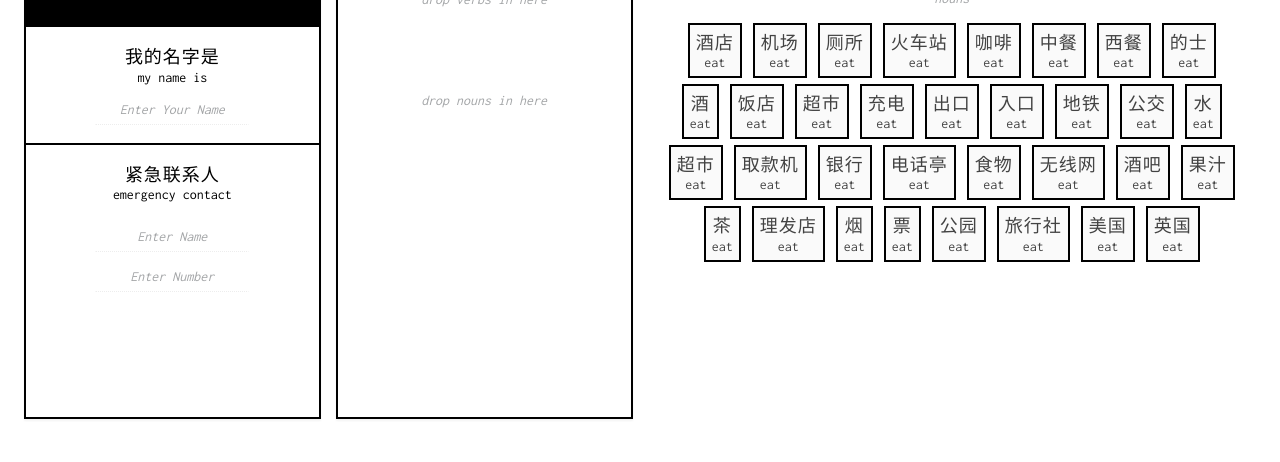
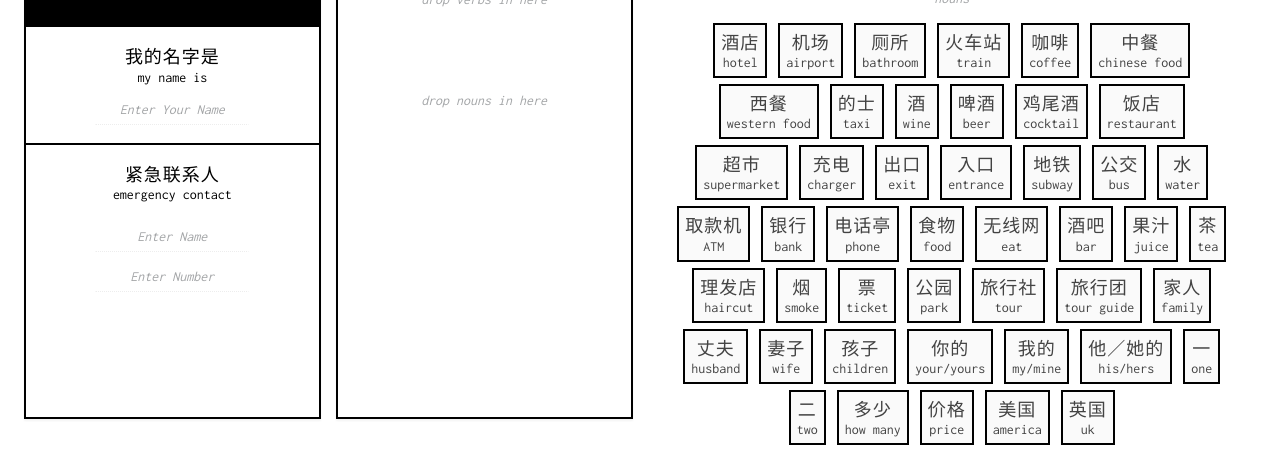
Before and after one commit to lymcho/chinasurvivalkit, a plain HTML site: page index.html in a window 1280 px wide. Shown: the part 338-800 px from the top of the page. Drawn offline with nearby package versions, Linux system fonts and the light colour scheme.

Commit message:
second commit
second commit

```diff
--- a/index.html
+++ b/index.html
@@ -27,7 +27,7 @@ initial-scale=1.0">
 <img src="images/logo.png"  alt="">
 
     <br> <br>
-    <p>you'll need this a minimal survival kit&nbsp;&nbsp;<a href="">how this works</a></p>
+    <p>you'll need this survival kit&nbsp;&nbsp;<a href="">how this works</a></p>
     <br> <br> <br>
     <!-- <div class="right"><p><mark>by ling zhou</mark></p></div> -->
 </div>
@@ -117,9 +117,13 @@ initial-scale=1.0">
     <p class="title">去</p>
     <p>go to</p>
     </div>
-      <div class="container">
+    <div class="container">
     <p class="title">找</p>
     <p>find</p>
+    </div>
+    <div class="container">
+    <p class="title">问</p>
+    <p>ask</p>
     </div>
     <div class="container">
     <p class="title">买</p>
@@ -144,91 +148,95 @@ initial-scale=1.0">
 
     <div class="container">
     <p class="title">酒店</p>
-    <p>eat</p>
+    <p>hotel</p>
     </div>
     <div class="container">
     <p class="title">机场</p>
-    <p>eat</p>
+    <p>airport </p>
     </div>
     <div class="container">
     <p class="title">厕所</p>
-    <p>eat</p>
+    <p>bathroom</p>
     </div>
     <div class="container">
     <p class="title">火车站</p>
-    <p>eat</p>
+    <p>train</p>
     </div>
     <div class="container">
     <p class="title">咖啡</p>
-    <p>eat</p>
+    <p>coffee</p>
     </div>
      <div class="container">
     <p class="title">中餐</p>
-    <p>eat</p>
+    <p>chinese food</p>
     </div>
     <div class="container">
     <p class="title">西餐</p>
-    <p>eat</p>
+    <p>western food</p>
     </div>
     <div class="container">
     <p class="title">的士</p>
-    <p>eat</p>
+    <p>taxi</p>
     </div>
     <div class="container">
     <p class="title">酒</p>
-    <p>eat</p>
+    <p>wine</p>
+    </div>
+    <div class="container">
+    <p class="title">啤酒</p>
+    <p>beer</p>
+    </div>
+    <div class="container">
+    <p class="title">鸡尾酒</p>
+    <p>cocktail</p>
     </div>
     <div class="container">
     <p class="title">饭店</p>
-    <p>eat</p>
+    <p>restaurant</p>
     </div>
     <div class="container">
     <p class="title">超市</p>
-    <p>eat</p>
+    <p>supermarket</p>
     </div>
       <div class="container">
     <p class="title">充电</p>
-    <p>eat</p>
+    <p>charger</p>
     </div>
     <div class="container">
     <p class="title">出口</p>
-    <p>eat</p>
+    <p>exit</p>
     </div>
     <div class="container">
     <p class="title">入口</p>
-    <p>eat</p>
+    <p>entrance</p>
     </div>
     <div class="container">
     <p class="title">地铁</p>
-    <p>eat</p>
+    <p>subway</p>
     </div>
     <div class="container">
     <p class="title">公交</p>
-    <p>eat</p>
+    <p>bus</p>
     </div>
     <div class="container">
     <p class="title">水</p>
-    <p>eat</p>
-    </div>
-    <div class="container">
-    <p class="title">超市</p>
-    <p>eat</p>
+    <p>water</p>
     </div>
       <div class="container">
     <p class="title">取款机</p>
-    <p>eat</p>
+    <p>ATM</p>
     </div>
     <div class="container">
     <p class="title">银行</p>
-    <p>eat</p>
+    <p>bank</p>
     </div>
     <div class="container">
     <p class="title">电话亭</p>
-    <p>eat</p>
+    <p>phone</p>
     </div>
     <div class="container">
     <p class="title">食物</p>
-    <p>eat</p>
+    <p>food</p>
     </div>
     <div class="container">
     <p class="title">无线网</p>
@@ -236,43 +244,91 @@ initial-scale=1.0">
     </div>
     <div class="container">
     <p class="title">酒吧</p>
-    <p>eat</p>
+    <p>bar</p>
     </div>
       <div class="container">
     <p class="title">果汁</p>
-    <p>eat</p>
+    <p>juice</p>
     </div>
     <div class="container">
     <p class="title">茶</p>
-    <p>eat</p>
+    <p>tea</p>
     </div>
     <div class="container">
     <p class="title">理发店</p>
-    <p>eat</p>
+    <p>haircut</p>
     </div>
     <div class="container">
     <p class="title">烟</p>
-    <p>eat</p>
+    <p>smoke</p>
     </div>
     <div class="container">
     <p class="title">票</p>
-    <p>eat</p>
+    <p>ticket</p>
     </div>
     <div class="container">
     <p class="title">公园</p>
-    <p>eat</p>
+    <p>park</p>
     </div>
     <div class="container">
     <p class="title">旅行社</p>
-    <p>eat</p>
+    <p>tour</p>
+    </div>
+    <div class="container">
+    <p class="title">旅行团</p>
+    <p>tour guide</p>
+    </div>
+    <div class="container">
+    <p class="title">家人</p>
+    <p>family</p>
+    </div>
+    <div class="container">
+    <p class="title">丈夫</p>
+    <p>husband</p>
+    </div>
+    <div class="container">
+    <p class="title">妻子</p>
+    <p>wife</p>
+    </div>
+    <div class="container">
+    <p class="title">孩子</p>
+    <p>children</p>
+    </div>
+    <div class="container">
+    <p class="title">你的</p>
+    <p>your/yours</p>
+    </div>
+    <div class="container">
+    <p class="title">我的</p>
+    <p>my/mine</p>
+    </div>
+    <div class="container">
+    <p class="title">他／她的</p>
+    <p>his/hers</p>
+    </div>
+    <div class="container">
+    <p class="title">一</p>
+    <p>one</p>
+    </div>
+    <div class="container">
+    <p class="title">二</p>
+    <p>two</p>
+    </div>
+    <div class="container">
+    <p class="title">多少</p>
+    <p>how many</p>
+    </div>
+    <div class="container">
+    <p class="title">价格</p>
+    <p>price</p>
     </div>
     <div class="container">
     <p class="title">美国</p>
-    <p>eat</p>
+    <p>america</p>
     </div>
     <div class="container">
     <p class="title">英国</p>
-    <p>eat</p>
+    <p>uk</p>
     </div>
 
 
```
